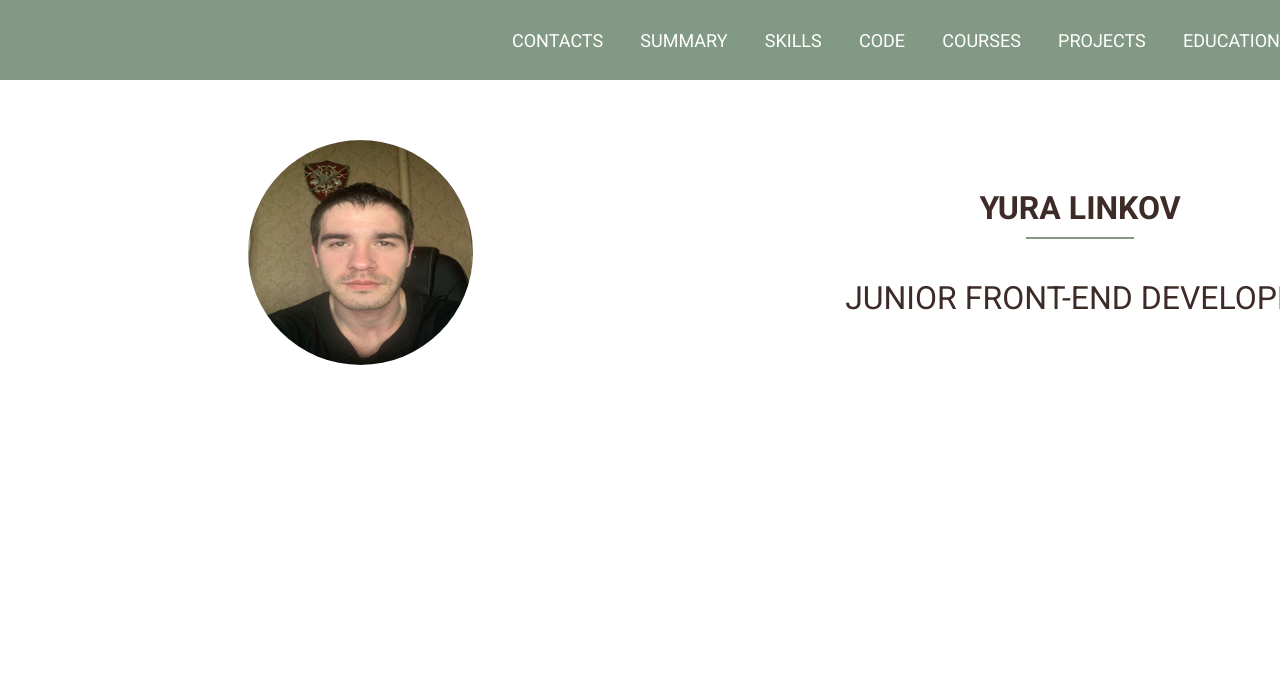
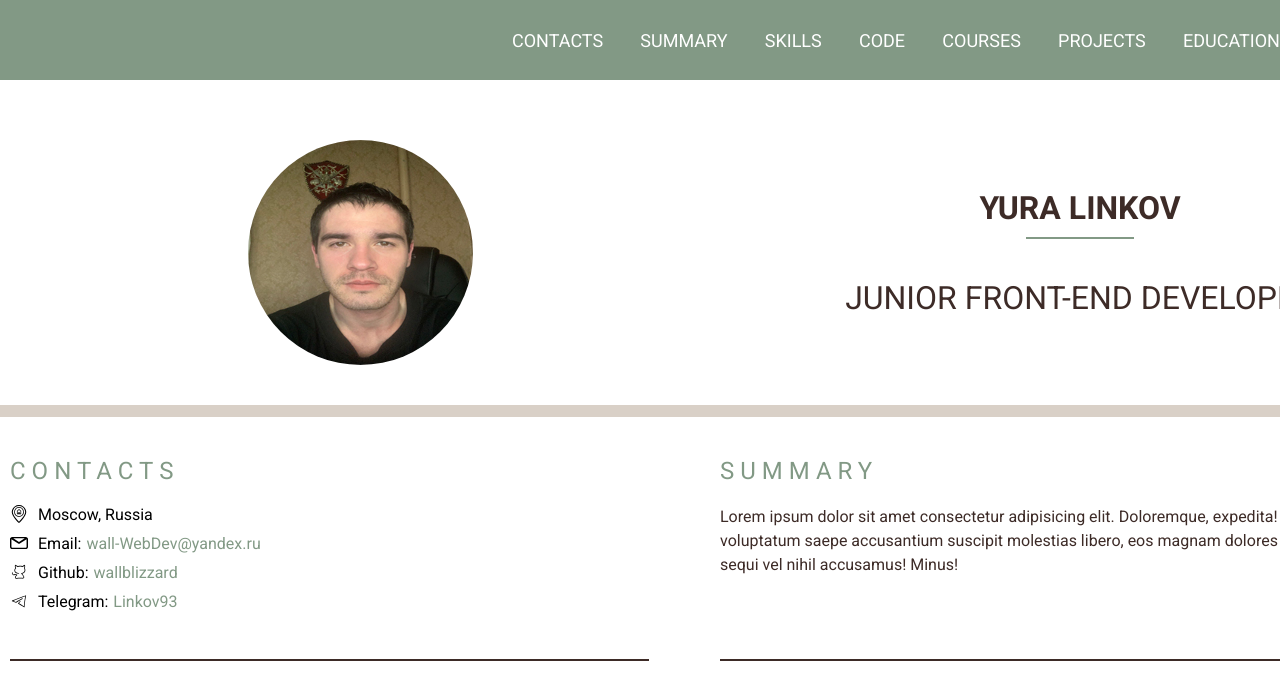
Before and after one commit to wallblizzard/rsschool-cv, a plain HTML site: page index.html in a window 1280 px wide. Shown: the top 700 px of the page. Drawn offline with Linux system fonts and the light colour scheme.

Commit message:
feat: article contats and article summary

```diff
--- a/css/style.css
+++ b/css/style.css
@@ -74,7 +74,7 @@ h1 {
   border-radius: 50%;
 }
 
-.diveder {
+.divider {
   margin-top: 10px;
   background-color: #829985;
   width: 108px;
@@ -87,3 +87,104 @@ h1 {
   font-size: 32px;
   text-transform: uppercase;
 }
+
+.intermediate-divider {
+  width: 100%;
+  height: 12px;
+  margin-top: 40px;
+  background-color: #d9d0c7;
+}
+
+.section-information {
+  padding-top: 40px;
+}
+
+.information {
+  display: flex;
+  justify-content: space-between;
+  padding: 0 10px;
+}
+
+.article-contats {
+  padding-bottom: 40px;
+  position: relative;
+  width: 50%;
+}
+
+.article-contats a {
+  padding-left: 5px;
+  text-decoration: none;
+  color: #829985;
+}
+
+.article-summary {
+  position: relative;
+  padding-bottom: 40px;
+  width: 50%;
+}
+
+h2 {
+  font-size: 24px;
+  font-weight: 400;
+  color: #829985;
+  margin-bottom: 20px;
+  text-transform: uppercase;
+  letter-spacing: 6px;
+}
+
+.article-contats p {
+  padding-bottom: 10px;
+}
+
+.city {
+  display: flex;
+}
+
+.email {
+  display: flex;
+}
+
+.git {
+  display: flex;
+}
+
+.tg {
+  display: flex;
+}
+
+.city-img {
+  width: 18px;
+  height: 18px;
+}
+
+.email-img {
+  width: 18px;
+  height: 18px;
+}
+
+.git-img {
+  width: 18px;
+  height: 18px;
+}
+
+.tg-img {
+  width: 18px;
+  height: 18px;
+}
+
+.pl {
+  padding-left: 10px;
+}
+
+.summary-text {
+  color: #3d2b27;
+  line-height: 24px;
+}
+
+.information-divider {
+  width: 90%;
+  height: 2px;
+  position: absolute;
+  bottom: 0;
+  background-color: #3d2b27;
+}
--- a/index.html
+++ b/index.html
@@ -18,7 +18,7 @@
     <div class="container">
       <nav class="nav">
         <ul class="nav-list">
-          <li class="nav-item"><a href="contacts" class="nav-link">contacts</a></li>
+          <li class="nav-item"><a href="#contacts" class="nav-link">contacts</a></li>
           <li class="nav-item"><a href="summary" class="nav-link">summary</a></li>
           <li class="nav-item"><a href="skills" class="nav-link">skills</a></li>
           <li class="nav-item"><a href="code" class="nav-link">code</a></li>
@@ -39,9 +39,37 @@
           </div>
           <div class="about-text">
             <h1>Yura Linkov</h1>
-            <div class="diveder"></div>
+            <div class="divider"></div>
             <p class="about-activity">Junior Front-end developer</p>
           </div>
+        </div>
+        <div class="intermediate-divider"></div>
+      </div>
+    </section>
+
+    <section class="section section-information">
+      <div class="container">
+        <div class="information">
+          <article class="article-contats" id="contacts">
+            <h2>Contacts</h2>
+            <p class="city"><img class="city-img" src="assets/icons/geo.svg" alt="geo"><span class="pl">Moscow,
+                Russia</span></p>
+            <p class="email"><img class="email-img" src="assets/icons/email.svg" alt="email"> <span class="pl">Email:
+              </span> <a href="#" target="_blank">wall-WebDev@yandex.ru</a></p>
+            <p class="git"><img class="git-img" src="assets/icons/github.svg" alt="github"> <span class="pl">Github:
+              </span> <a href="https://github.com/wallblizzard" target="_blank">wallblizzard</a></p>
+            <p class="tg"><img class="tg-img" src="assets/icons/telegram.svg" alt="telegram"> <span class="pl">Telegram:
+              </span> <a href="https://t.me/Linkov93" target="_blank">Linkov93</a>
+            </p>
+            <div class="information-divider"></div>
+          </article>
+          <article class="article-summary">
+            <h2>Summary</h2>
+            <p class="summary-text">Lorem ipsum dolor sit amet consectetur adipisicing elit. Doloremque, expedita! Quas
+              laboriosam voluptatum saepe accusantium suscipit molestias libero, eos magnam dolores a fuga eaque velit
+              sequi vel nihil accusamus! Minus!</p>
+            <div class="information-divider"></div>
+          </article>
         </div>
       </div>
     </section>
```
Also changed, not shown: assets/icons/email.svg (added), assets/icons/geo.svg (added), assets/icons/github.svg (added), assets/icons/telegram.svg (added).
